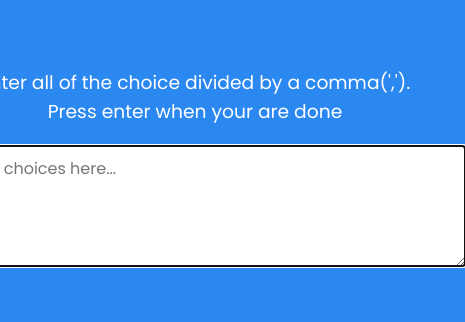
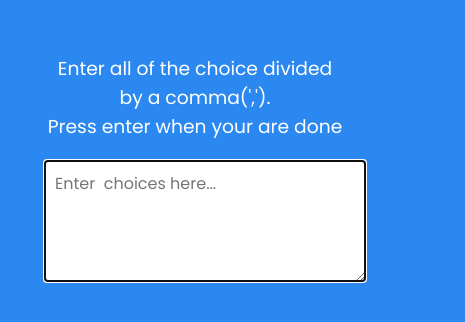
Before and after one commit to developer-rehanraza/Random-Choice-Picker-App, a plain HTML site: page index.html in a window 390 px wide. Shown: the part 250-572 px from the top of the page, 465 px wide, since content can reach past the window. Drawn offline with Linux system fonts and the light colour scheme.

Commit message:
small screen css updated

```diff
--- a/style.css
+++ b/style.css
@@ -52,3 +52,13 @@ h3 {
 .tag.highlight{
     background-color: #273c75;
 }
+
+
+@media screen and (max-width:500px){
+
+    .container{
+        max-width: 300px;
+
+    }
+
+}
```
